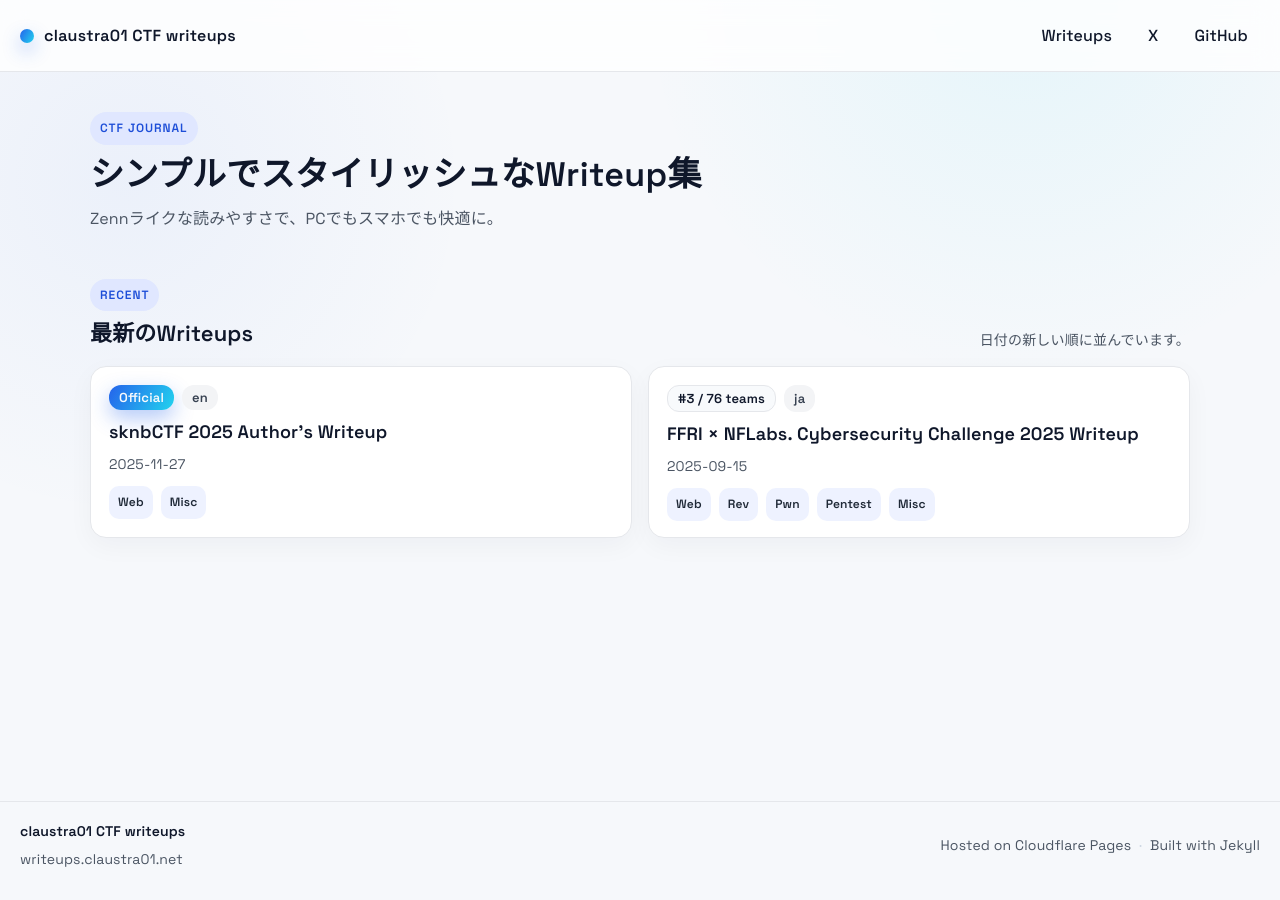
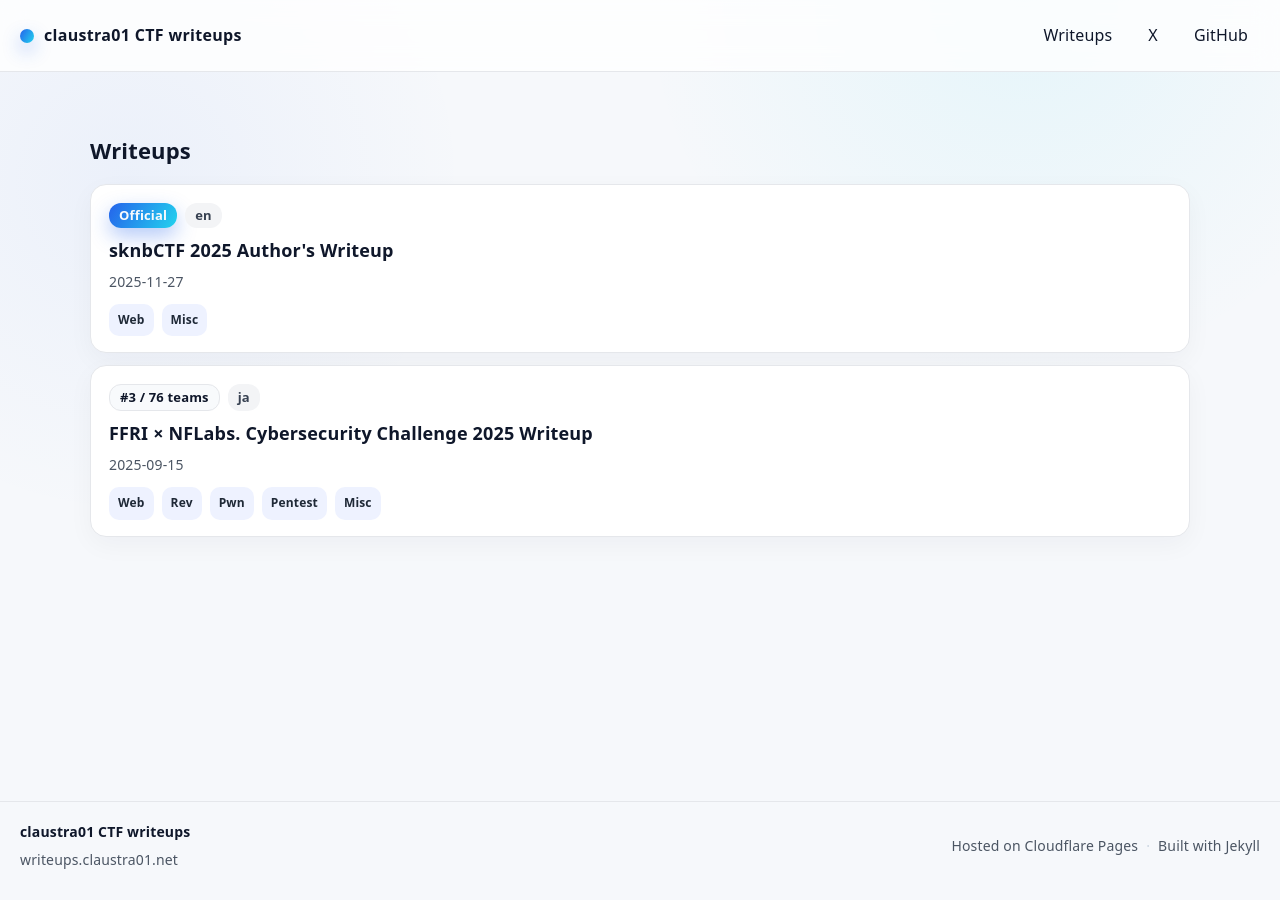
Before and after one commit to claustra01/my-ctf-writeups, a Jekyll site: the page built from index.md, in a window 1280 px wide. Built offline with Jekyll 4.4.1, drawn with Linux system fonts in a browser that asks for light colours.

Commit message:
update: styles

```diff
--- a/assets/css/main.css
+++ b/assets/css/main.css
@@ -1,5 +1,3 @@
-@import url('https://fonts.googleapis.com/css2?family=Space+Grotesk:wght@400;500;600&family=Zen+Kaku+Gothic+New:wght@400;500;700&display=swap');
-
 :root {
   --bg: #f6f8fb;
   --surface: #ffffff;
@@ -21,7 +19,7 @@
 
 body {
   margin: 0;
-  font-family: "Space Grotesk", "Zen Kaku Gothic New", "Noto Sans JP", system-ui, -apple-system, "Segoe UI", sans-serif;
+  font-family: "Noto Sans JP", system-ui, -apple-system, "Segoe UI", sans-serif;
   color: var(--text);
   background: radial-gradient(circle at 10% 20%, rgba(37, 99, 235, 0.05), transparent 25%),
               radial-gradient(circle at 80% 0%, rgba(34, 211, 238, 0.08), transparent 28%),
@@ -165,9 +163,9 @@ a:hover {
 }
 
 .card-grid {
-  display: grid;
-  grid-template-columns: repeat(auto-fit, minmax(260px, 1fr));
-  gap: 16px;
+  display: flex;
+  flex-direction: column;
+  gap: 12px;
 }
 
 .card {
@@ -176,12 +174,6 @@ a:hover {
   border-radius: var(--radius);
   padding: 18px 18px 16px;
   box-shadow: 0 8px 26px rgba(15, 23, 42, 0.04);
-  transition: transform 0.2s ease, box-shadow 0.2s ease;
-}
-
-.card:hover {
-  transform: translateY(-3px);
-  box-shadow: var(--shadow);
 }
 
 .card-title {
--- a/index.md
+++ b/index.md
@@ -4,21 +4,11 @@ title: CTF Writeups
 permalink: /
 ---
 
-<section class="page-hero">
-  <p class="eyebrow">CTF Journal</p>
-  <h1 class="hero-title">シンプルでスタイリッシュなWriteup集</h1>
-  <p class="hero-lead">Zennライクな読みやすさで、PCでもスマホでも快適に。</p>
-</section>
-
 {% assign sorted = site.writeups | sort: "date" | reverse %}
 {% if sorted and sorted != empty %}
 <section class="section">
   <div class="section-head">
-    <div>
-      <p class="eyebrow">Recent</p>
-      <h2 class="section-title">最新のWriteups</h2>
-    </div>
-    <p class="section-note">日付の新しい順に並んでいます。</p>
+    <h1 class="section-title">Writeups</h1>
   </div>
 
   <div class="card-grid">
```
